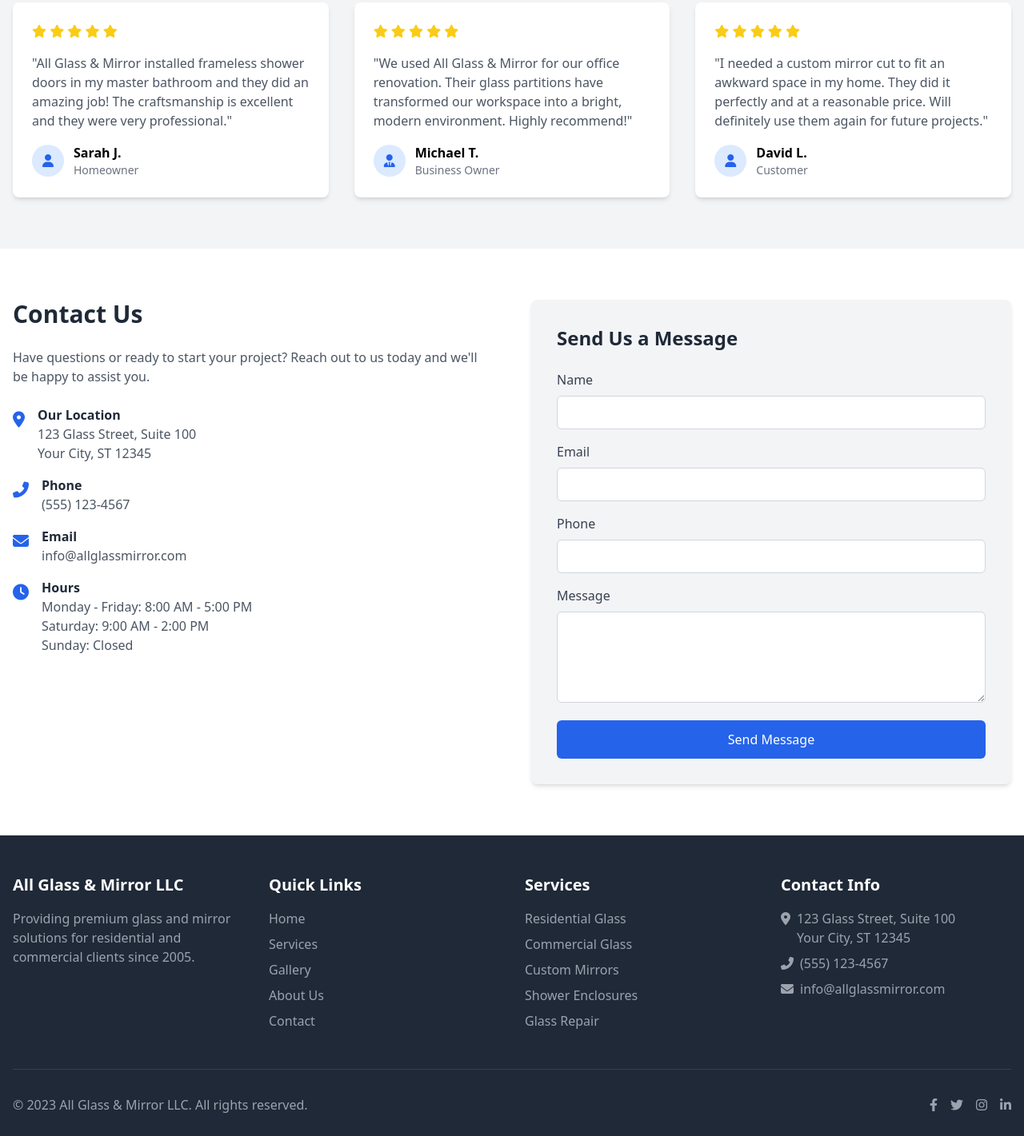
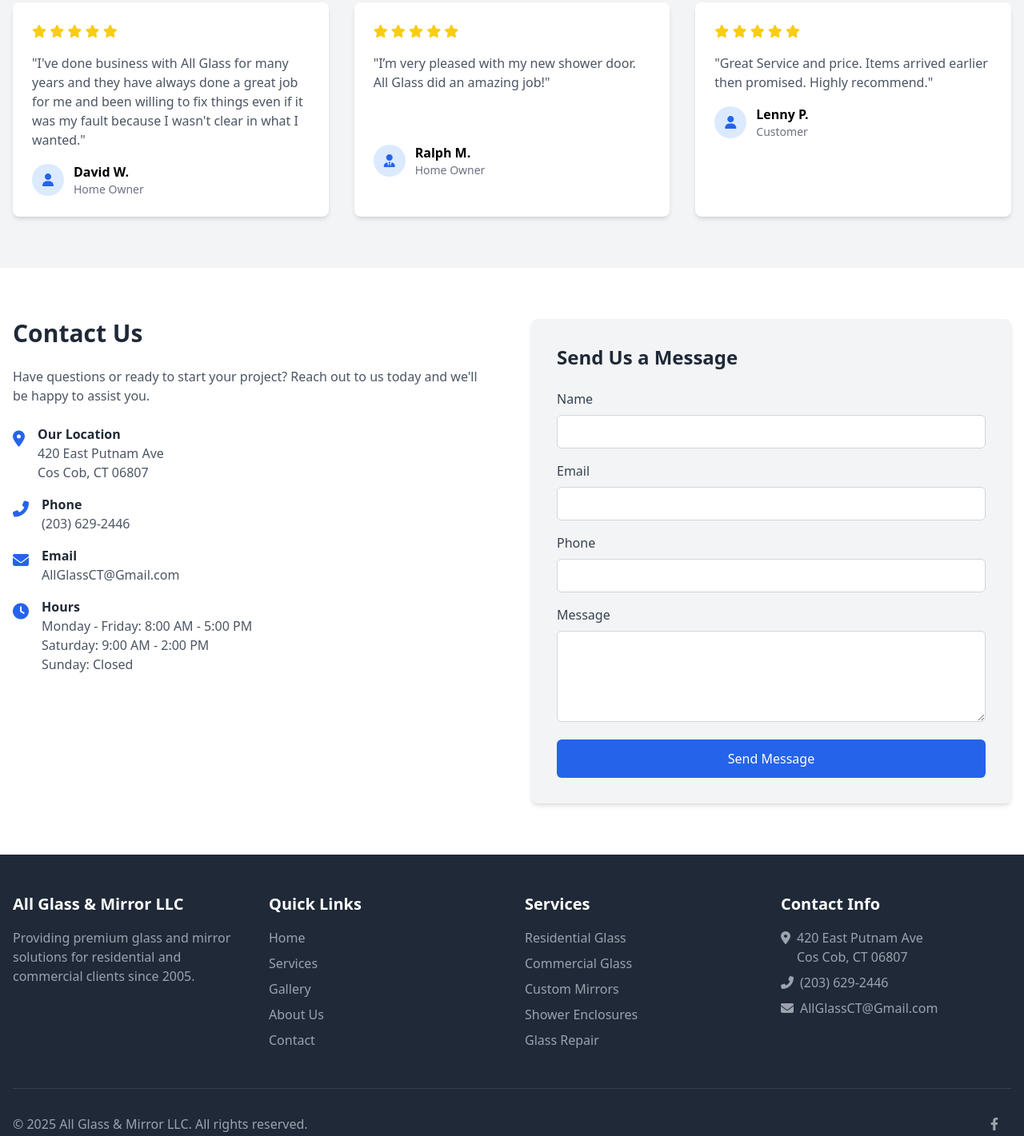
Before and after one commit to VicSotoJr/AllGlass, a plain HTML site: page index.html in a window 1280 px wide. Shown: the part 3103-4524 px from the top of the page at 80% size. Drawn offline with nearby package versions, Linux system fonts and the light colour scheme.

Commit message:
minor updates

```diff
--- a/index.html
+++ b/index.html
@@ -284,15 +284,14 @@
                         </div>
                     </div>
                     <p class="text-gray-600 mb-4">
-                        "All Glass & Mirror installed frameless shower doors in my master bathroom and they did an amazing job! The craftsmanship is excellent and they were very professional."
-                    </p>
+                        "I've done business with All Glass for many years and they have always done a great job for me and been willing to fix things even if it was my fault because I wasn't clear in what I wanted."                    </p>
                     <div class="flex items-center">
                         <div class="bg-blue-100 text-blue-600 rounded-full w-10 h-10 flex items-center justify-center mr-3">
                             <i class="fas fa-user"></i>
                         </div>
                         <div>
-                            <h4 class="font-bold">Sarah J.</h4>
-                            <p class="text-sm text-gray-500">Homeowner</p>
+                            <h4 class="font-bold">David W.</h4>
+                            <p class="text-sm text-gray-500">Home Owner</p>
                         </div>
                     </div>
                 </div>
@@ -309,15 +308,17 @@
                         </div>
                     </div>
                     <p class="text-gray-600 mb-4">
-                        "We used All Glass & Mirror for our office renovation. Their glass partitions have transformed our workspace into a bright, modern environment. Highly recommend!"
+                        "I’m very pleased with my new shower door. All Glass did an amazing job!"
                     </p>
+                    <br>
+                    <br>
                     <div class="flex items-center">
                         <div class="bg-blue-100 text-blue-600 rounded-full w-10 h-10 flex items-center justify-center mr-3">
                             <i class="fas fa-user-tie"></i>
                         </div>
                         <div>
-                            <h4 class="font-bold">Michael T.</h4>
-                            <p class="text-sm text-gray-500">Business Owner</p>
+                            <h4 class="font-bold">Ralph M.</h4>
+                            <p class="text-sm text-gray-500">Home Owner</p>
                         </div>
                     </div>
                 </div>
@@ -334,14 +335,14 @@
                         </div>
                     </div>
                     <p class="text-gray-600 mb-4">
-                        "I needed a custom mirror cut to fit an awkward space in my home. They did it perfectly and at a reasonable price. Will definitely use them again for future projects."
+                        "Great Service and price. Items arrived earlier then promised. Highly recommend."
                     </p>
                     <div class="flex items-center">
                         <div class="bg-blue-100 text-blue-600 rounded-full w-10 h-10 flex items-center justify-center mr-3">
                             <i class="fas fa-user"></i>
                         </div>
                         <div>
-                            <h4 class="font-bold">David L.</h4>
+                            <h4 class="font-bold">Lenny P.</h4>
                             <p class="text-sm text-gray-500">Customer</p>
                         </div>
                     </div>
@@ -366,7 +367,7 @@
                             </div>
                             <div>
                                 <h4 class="font-bold text-gray-800">Our Location</h4>
-                                <p class="text-gray-600">123 Glass Street, Suite 100<br>Your City, ST 12345</p>
+                                <p class="text-gray-600">420 East Putnam Ave<br>Cos Cob, CT 06807</p>
                             </div>
                         </div>
                         <div class="flex items-start">
@@ -375,7 +376,7 @@
                             </div>
                             <div>
                                 <h4 class="font-bold text-gray-800">Phone</h4>
-                                <p class="text-gray-600">(555) 123-4567</p>
+                                <p class="text-gray-600">(203) 629-2446</p>
                             </div>
                         </div>
                         <div class="flex items-start">
@@ -384,7 +385,7 @@
                             </div>
                             <div>
                                 <h4 class="font-bold text-gray-800">Email</h4>
-                                <p class="text-gray-600">info@allglassmirror.com</p>
+                                <p class="text-gray-600">AllGlassCT@Gmail.com</p>
                             </div>
                         </div>
                         <div class="flex items-start">
@@ -521,35 +522,32 @@
                     <ul class="space-y-2 text-gray-400">
                         <li class="flex items-start">
                             <i class="fas fa-map-marker-alt mt-1 mr-2"></i>
-                            <span>123 Glass Street, Suite 100<br>Your City, ST 12345</span>
+                            <span>420 East Putnam Ave<br>Cos Cob, CT 06807</span>
                         </li>
                         <li class="flex items-center">
                             <i class="fas fa-phone-alt mr-2"></i>
-                            <span>(555) 123-4567</span>
+                            <span>(203) 629-2446</span>
                         </li>
                         <li class="flex items-center">
                             <i class="fas fa-envelope mr-2"></i>
-                            <span>info@allglassmirror.com</span>
+                            <span>AllGlassCT@Gmail.com</span>
                         </li>
                     </ul>
                 </div>
             </div>
             <div class="border-t border-gray-700 mt-12 pt-8 flex flex-col md:flex-row justify-between items-center">
                 <p class="text-gray-400 mb-4 md:mb-0">
-                    &copy; 2023 All Glass & Mirror LLC. All rights reserved.
+                    &copy; 2025 All Glass & Mirror LLC. All rights reserved.
                 </p>
                 <div class="flex space-x-4">
+                    <a href="#" class="text-gray-400 hover:text-white transition">
+                    </a>
+                    <a href="#" class="text-gray-400 hover:text-white transition">
+                    </a>
                     <a href="#" class="text-gray-400 hover:text-white transition">
                         <i class="fab fa-facebook-f"></i>
                     </a>
                     <a href="#" class="text-gray-400 hover:text-white transition">
-                        <i class="fab fa-twitter"></i>
-                    </a>
-                    <a href="#" class="text-gray-400 hover:text-white transition">
-                        <i class="fab fa-instagram"></i>
-                    </a>
-                    <a href="#" class="text-gray-400 hover:text-white transition">
-                        <i class="fab fa-linkedin-in"></i>
                     </a>
                 </div>
             </div>
```
